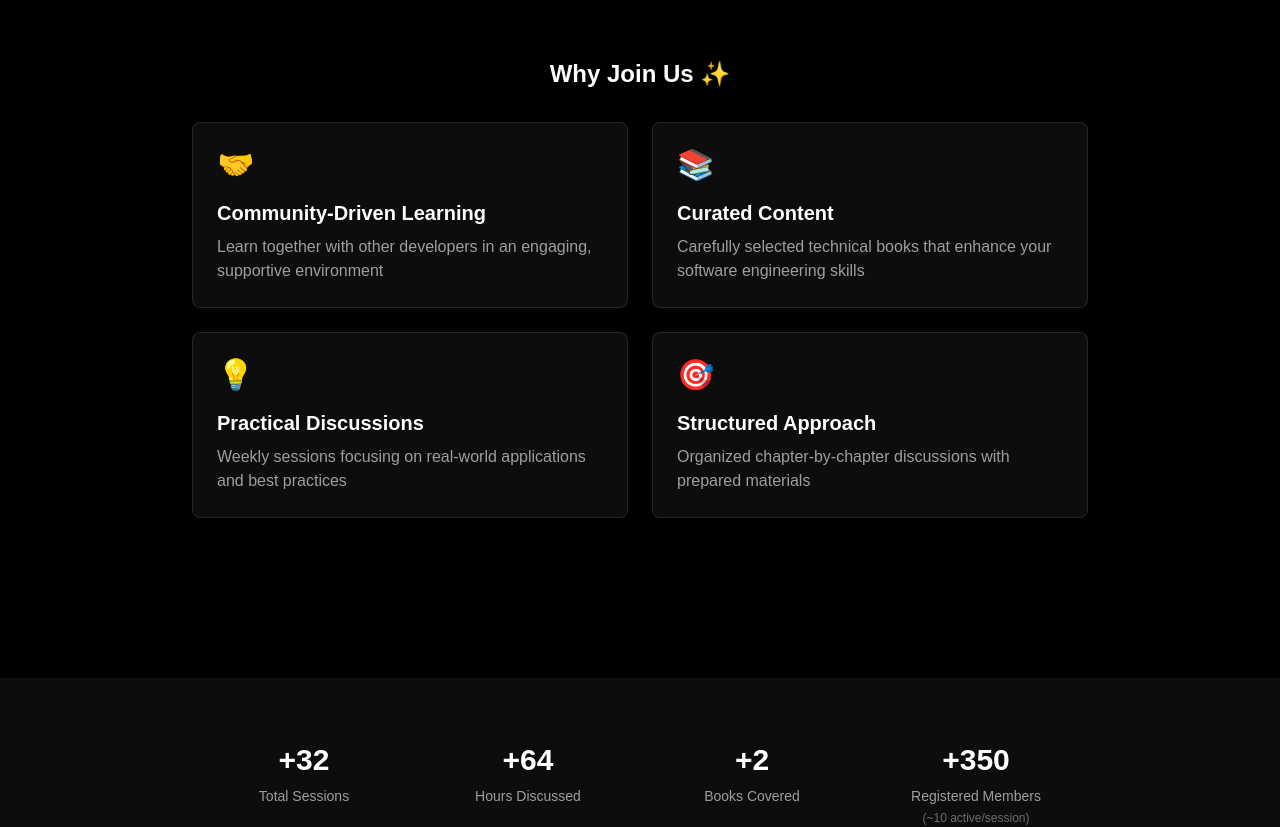
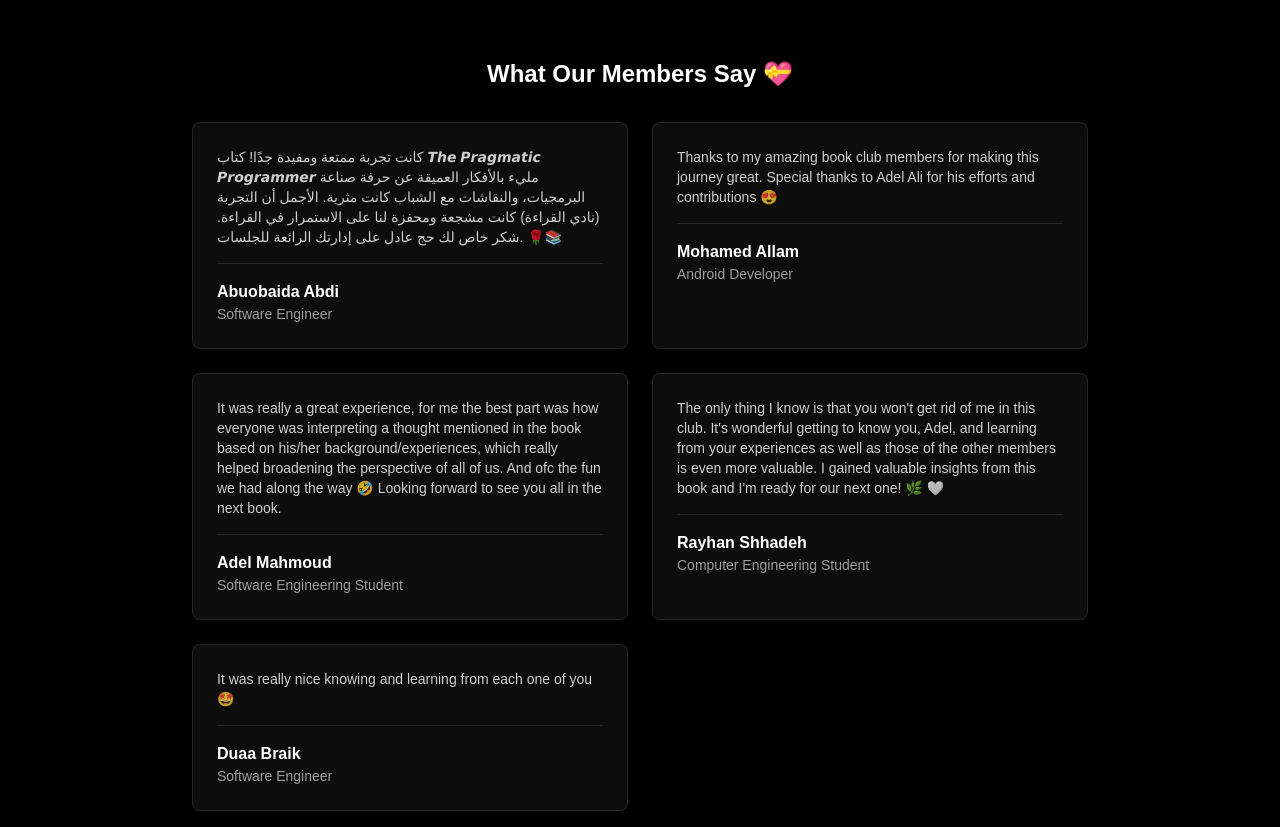
Before and after one commit to adel3li/The-Technical-Book-Club, a Next.js app: page / in a window 1280 px wide. Shown: the part 940-1767 px from the top of the page. Built offline with nearby package versions, Linux system fonts and the light colour scheme.

Commit message:
upadating

```diff
--- a/pages/index.js
+++ b/pages/index.js
@@ -50,6 +50,34 @@ export default function Home() {
       icon: "🎯",
       title: "Structured Approach",
       description: "Organized chapter-by-chapter discussions with prepared materials"
+    }
+  ];
+
+  const testimonials = [
+    {
+      name: "Abuobaida Abdi",
+      role: "Software Engineer",
+      text: "كانت تجربة ممتعة ومفيدة جدًا! كتاب 𝙏𝙝𝙚 𝙋𝙧𝙖𝙜𝙢𝙖𝙩𝙞𝙘 𝙋𝙧𝙤𝙜𝙧𝙖𝙢𝙢𝙚𝙧 مليء بالأفكار العميقة عن حرفة صناعة البرمجيات، والنقاشات مع الشباب كانت مثرية. الأجمل أن التجربة (نادي القراءة) كانت مشجعة ومحفزة لنا على الاستمرار في القراءة. شكر خاص لك حج عادل على إدارتك الرائعة للجلسات. 🌹📚"
+    },
+    {
+      name: "Mohamed Allam",
+      role: "Android Developer",
+      text: "Thanks to my amazing book club members for making this journey great. Special thanks to Adel Ali for his efforts and contributions 😍"
+    },
+    {
+      name: "Adel Mahmoud",
+      role: "Software Engineering Student",
+      text: "It was really a great experience, for me the best part was how everyone was interpreting a thought mentioned in the book based on his/her background/experiences, which really helped broadening the perspective of all of us. And ofc the fun we had along the way 🤣\n\nLooking forward to see you all in the next book."
+    },
+    {
+      name: "Rayhan Shhadeh",
+      role: "Computer Engineering Student",
+      text: "The only thing I know is that you won't get rid of me in this club. It's wonderful getting to know you, Adel, and learning from your experiences as well as those of the other members is even more valuable. I gained valuable insights from this book and I'm ready for our next one! 🌿 🤍"
+    },
+    {
+      name: "Duaa Braik",
+      role: "Software Engineer",
+      text: "It was really nice knowing and learning from each one of you 🤩"
     }
   ];
 
@@ -114,6 +142,29 @@ export default function Home() {
                 </div>
               </div>
             ))}
+          </div>
+        </section>
+
+        {/* Testimonials Section */}
+        <section className="py-16 px-4 animate-fade-in" style={{ animationDelay: '0.5s' }}>
+          <div className="max-w-4xl mx-auto">
+            <h2 className="text-2xl font-bold mb-8 text-center">What Our Members Say 💝</h2>
+            <div className="grid grid-cols-1 md:grid-cols-2 gap-6">
+              {testimonials.map((testimonial, idx) => (
+                <div
+                  key={idx}
+                  className="bg-white/5 p-6 rounded-lg border border-white/10 hover:bg-white/10 transition-all duration-300"
+                >
+                  <p className="text-white/80 mb-4 text-sm">
+                    {testimonial.text}
+                  </p>
+                  <div className="border-t border-white/10 pt-4">
+                    <div className="font-semibold">{testimonial.name}</div>
+                    <div className="text-white/60 text-sm">{testimonial.role}</div>
+                  </div>
+                </div>
+              ))}
+            </div>
           </div>
         </section>
 
```
